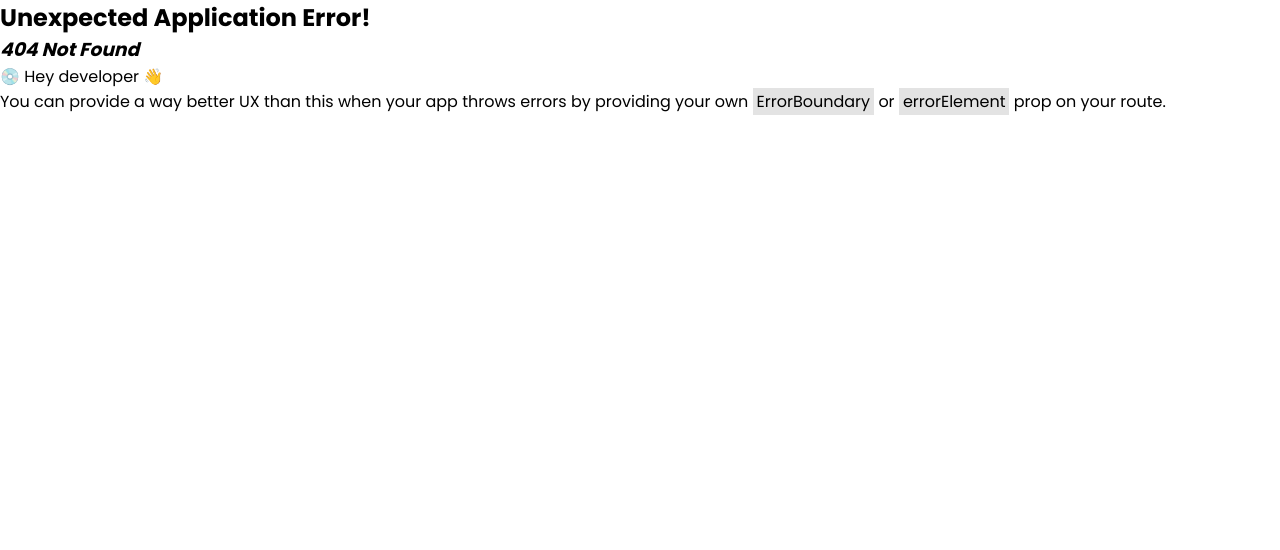
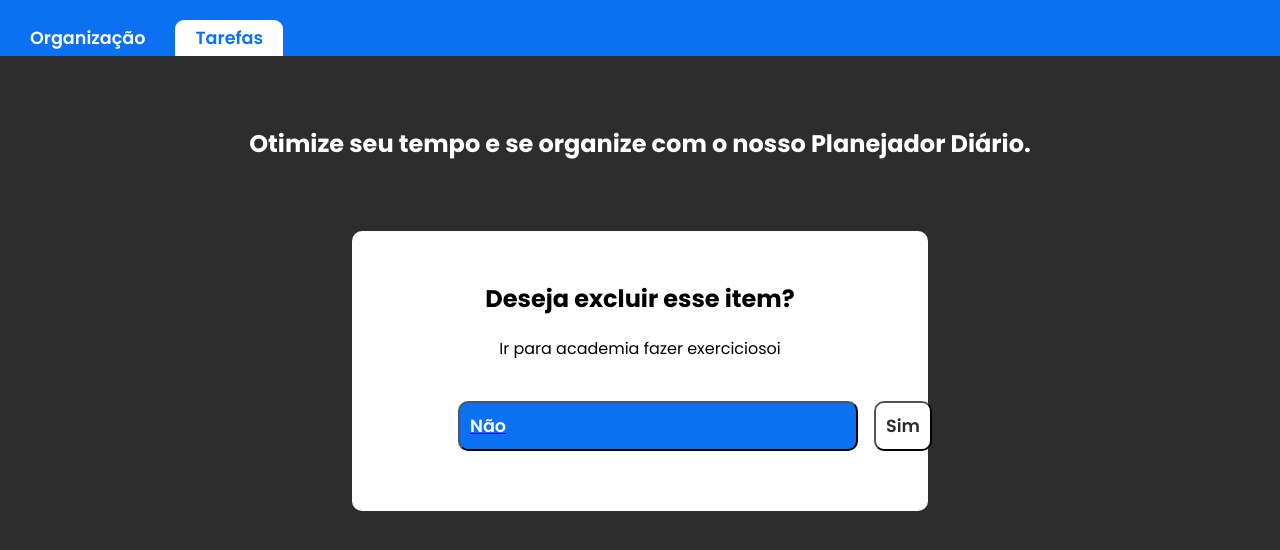
Before and after one commit to usrjair0/Desafio3_DNC, a React (Vite) app in the folder my-app/: page /taskstrash/1 in a window 1280 px wide. Before the commit this address had no page. Shown: the top 550 px of the page. Built offline with nearby package versions, Linux system fonts and the light colour scheme.

Commit message:
site funcionando okay

```diff
--- a/my-app/src/components/CardMenu/CardMenupen.jsx
+++ b/my-app/src/components/CardMenu/CardMenupen.jsx
@@ -1,15 +1,16 @@
 import React from 'react';
 import './index.scss';
+import { Link } from 'react-router-dom';
 
-const CardMenupen = ({ data, onClose }) => {
+const CardMenupen = ({ data }) => {
   return (
     <div className='CardMenupen'>
       <h2>Otimize seu tempo e se organize com o nosso Planejador Diário.</h2>
         <div className='Card'>
           <h2>Deseja editar esse item?</h2>
-          <p>{data.description}oi</p>
+          <p>{data.description}</p>
           <div className='Card__button'>
-            <button className='Card__button Card__button--blue' onClick={onClose}>Não</button>
+            <Link to={"/"}><button className='Card__button Card__button--blue'>Não</button></Link>
             <button className='Card__button Card__button--white'>Sim</button>
           </div>
         </div>
--- a/my-app/src/components/CardMenu2/CardMenutrash.jsx
+++ b/my-app/src/components/CardMenu2/CardMenutrash.jsx
@@ -1,7 +1,8 @@
 import React from 'react';
 import './index.scss';
+import { Link } from 'react-router-dom';
 
-const CardMenutrash = ({ data, onClose }) => {
+const CardMenutrash = ({ data }) => {
   return (
     <div className='Menutrash'>
       <h2>Otimize seu tempo e se organize com o nosso Planejador Diário.</h2>
@@ -9,7 +10,7 @@ const CardMenutrash = ({ data, onClose }) => {
         <h2>Deseja excluir esse item?</h2>
         <p>{data.description}oi</p>
         <div className='Card__button'>
-          <button className='Card__button Card__button--blue' onClick={onClose}>Não</button>
+          <Link to={"/"}><button className='Card__button Card__button--blue'>Não</button></Link>
           <button className='Card__button Card__button--white'>Sim</button>
         </div>
       </div>
--- a/my-app/src/components/organizador/Organizador.jsx
+++ b/my-app/src/components/organizador/Organizador.jsx
@@ -5,14 +5,16 @@ import trash from '../../assets/trash.svg';
 import square from '../../assets/square.svg';
 import some from '../../assets/some.svg';
 import squareClicked from '../../assets/squareClicked.svg'
+import { Link } from 'react-router-dom';
 
-const Organizador = ({ data, opnpen, opntrash }) => {
+const Organizador = ({ data }) => {
     //https://developer.mozilla.org/pt-BR/docs/Web/JavaScript/Reference/Global_Objects/Array//
     const [taskImages, setTaskImages] = useState(Array(data.length).fill(false)); //o fill preenche tudo com false.
     const handleImageClick = (index) => {
     const newTaskImages = [...taskImages];
     newTaskImages[index] = !newTaskImages[index]; //estou invertendo o valor do index, da imagem
     setTaskImages(newTaskImages);
+    console.log(taskImages)
   };
 
   return (
@@ -38,8 +40,8 @@ const Organizador = ({ data, opnpen, opntrash }) => {
                         )}
                     </td>
                     <td className='main__images'>
-                        <img src={pencil} onClick={opnpen} width={20}/>
-                        <img src={trash} onClick={opntrash} width={20}/>
+                        <Link to={`/taskspen/${index+1}`}><img src={pencil} key={index} width={20}/></Link>
+                        <Link to={`/taskstrash/${index+1}`}><img src={trash} key={index} width={20}/></Link>
                     </td>
                 </tr>
             ))}
--- a/my-app/src/views/Home/Home.jsx
+++ b/my-app/src/views/Home/Home.jsx
@@ -5,10 +5,14 @@ import Organizador from "../../components/organizador/Organizador";
 import CardMenupen from "../../components/CardMenu/CardMenupen";
 import CardMenutrash from "../../components/CardMenu2/CardMenutrash";
 
+// O parâmetro data criado aqui é passado para a main e recebe o valor do meu Tarefas.mock
 const Home = ({ data }) => {
   {
     /* Lógica de abertura ou não do meu card de exclusão/alteração */
   }
+  {/* const { tarefaId } = useParams();
+  const selectedtarefa = data.find((tarefa) => tarefa.id == tarefaId);
+
   const [ispenOpen, setispenOpen] = useState(false);
   const [istrashOpen, setistrashOpen] = useState(false);
   const handdlepenOpen = () => {
@@ -22,23 +26,15 @@ const Home = ({ data }) => {
   };
   const handdletrashClose = () => {
     setistrashOpen(false);
-  };
+  };*/}
   return (
     <div className="home">
       <Headermenu />
       <div className="home__organizador">
-        {ispenOpen ? (
-          <CardMenupen onClose={handdlepenClose} data={data} />
-        ) : istrashOpen ? (
-          <CardMenutrash onClose={handdletrashClose} data={data} />
-        ) : (
-          <Organizador
-            key={data.id}
-            data={data}
-            opnpen={handdlepenOpen}
-            opntrash={handdletrashOpen}
-          />
-        )}
+        <Organizador
+          key={data.id}
+          data={data}
+        />
       </div>
     </div>
   );
--- /dev/null
+++ b/my-app/src/views/TasksPen/TasksPen.jsx
@@ -0,0 +1,17 @@
+import React from 'react'
+import CardMenupen from '../../components/CardMenu/CardMenupen'
+import Headermenu from '../../components/Headermenu/Headermenu'
+import { useParams } from 'react-router-dom';
+
+const TasksPen = ({ data }) => {
+    const { taskspenId } = useParams();
+    const taskspenselected = data.find((taskspen) => taskspen.id == taskspenId);
+  return (
+    <div>
+        <Headermenu />
+        <CardMenupen data={taskspenselected}/>
+    </div>
+  )
+}
+
+export default TasksPen
--- /dev/null
+++ b/my-app/src/views/TasksTrash/TasksTrash.jsx
@@ -0,0 +1,17 @@
+import React from 'react'
+import CardMenutrash from '../../components/CardMenu2/CardMenutrash'
+import Headermenu from '../../components/Headermenu/Headermenu'
+import { useParams } from 'react-router-dom';
+
+const TasksTrash = ({ data }) => {
+    const { taskstrashId } = useParams();
+    const taskstrashselected = data.find((taskstrash) => taskstrash.id == taskstrashId);
+  return (
+    <div>
+        <Headermenu />
+        <CardMenutrash data={taskstrashselected}/>
+    </div>
+  )
+}
+
+export default TasksTrash
```
Also changed, not shown: my-app/src/main.jsx (+10 -0 lines), my-app/src/views/TasksPen/index.scss (added), my-app/src/views/TasksTrash/index.scss (added).
